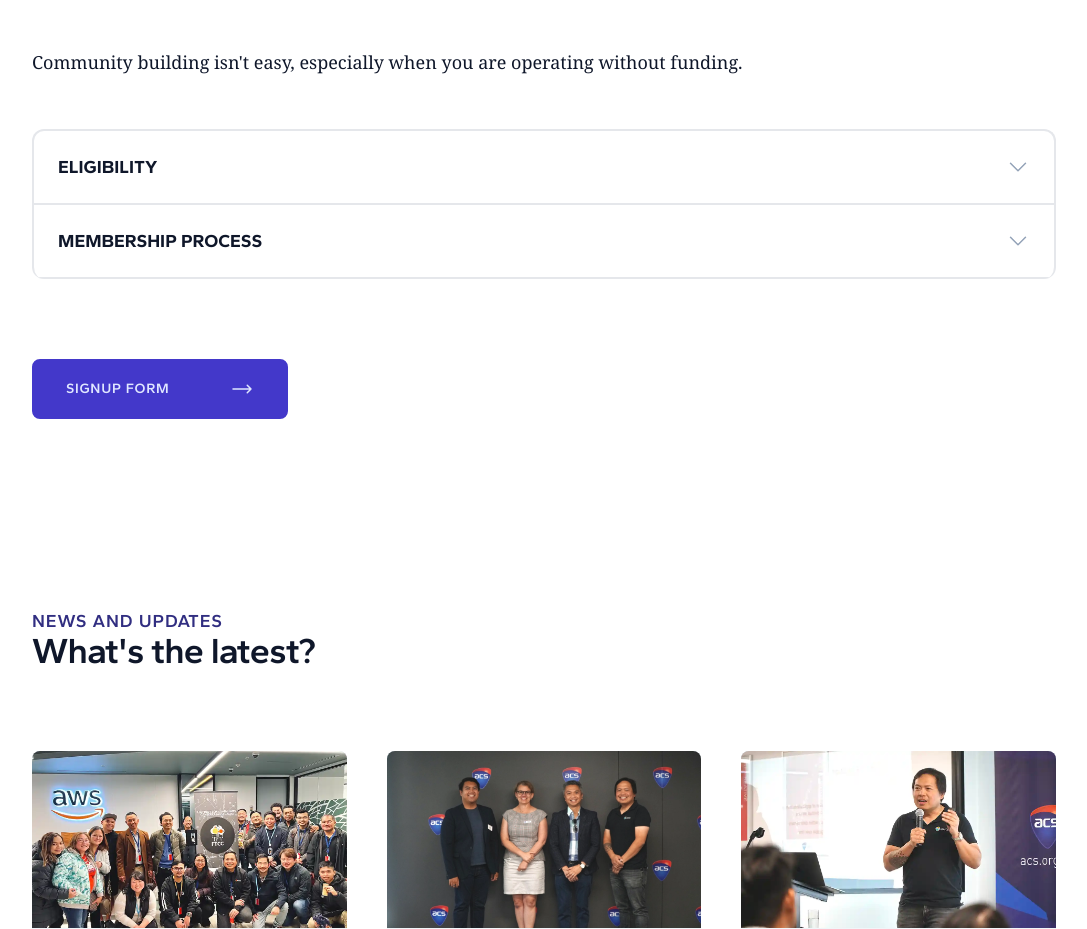
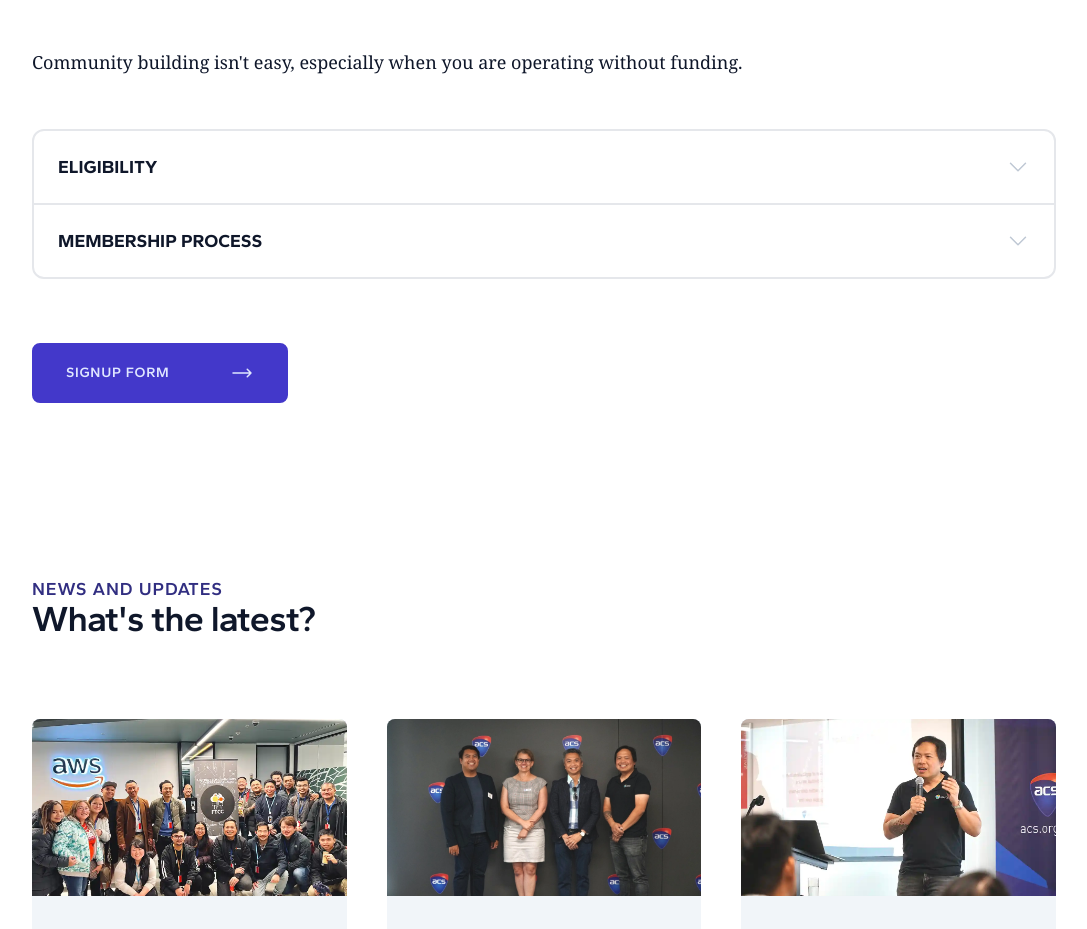
Before and after one commit to ftcc-devs/ftcc-next, a Next.js app: page / in a window 1280 px wide. Shown: the part 5220-6149 px from the top of the page, without its empty margins (96-1183 px from the left). Built offline with nearby package versions, Linux system fonts and the light colour scheme.

Commit message:
fix accordion borders

```diff
--- a/src/app/parts/AccordionItem.tsx
+++ b/src/app/parts/AccordionItem.tsx
@@ -11,17 +11,15 @@ function AccordionItem(props:AccordionItem) {
   }
 
   return (
-    <div className='overflow-hidden'>
+    <div className='overflow-hidden last:border-b-0'>
       <div className={`flex flex-row justify-between items-center ${isClose ? 'border-b-0' : 'border-b-2'}`}>
         <div className="w-full font-bold font-heading uppercase px-6">{props.title}</div>
         <div onClick={HandleAccordionClick} className='h-full p-6 cursor-pointer hover:bg-slate-100 *:hover:stroke-slate-600 transition-all duration-300'>
-          <svg xmlns="http://www.w3.org/2000/svg" fill="none" viewBox="0 0 24 24" strokeWidth={1.5} stroke="currentColor" className={`w-6 h-6 stroke-slate-400 ${isClose ? 'rotate-0' : 'rotate-180'}`}><path strokeLinecap="round" strokeLinejoin="round" d="m19.5 8.25-7.5 7.5-7.5-7.5" /></svg>
+          <svg xmlns="http://www.w3.org/2000/svg" fill="none" viewBox="0 0 24 24" strokeWidth={1.5} stroke="currentColor" className={`w-6 h-6 ${isClose ? 'rotate-0 stroke-slate-400/60' : 'rotate-180 stroke-slate-800'} transition duration-300`}><path strokeLinecap="round" strokeLinejoin="round" d="m19.5 8.25-7.5 7.5-7.5-7.5" /></svg>
         </div>
       </div>
-      <div className={`overflow-hidden
-        ${isClose ? 'h-0' : 'h-fit'}
-      `}>
-        <p className='p-6 mb-3'>{props.content}</p>
+      <div className={`overflow-hidden ${isClose ? 'h-0' : 'h-fit'} transition duration-300`}>
+        <p className='p-6 mt-2 mb-4'>{props.content}</p>
       </div>
     </div>
   )
--- a/src/app/parts/SectionJoin.tsx
+++ b/src/app/parts/SectionJoin.tsx
@@ -12,7 +12,7 @@ function SectionJoin() {
         </div>
         <p className=''>Community building isn&apos;t easy, especially when you are operating without funding.</p>
 
-        <div className='flex flex-col my-8 border-2 rounded-xl *:border-b-2 last-of-type:border-b-0 overflow-hidden'>
+        <div className='flex flex-col my-3 md:my-8 border-2 rounded-xl overflow-hidden *:border-b-2'>
           <AccordionItem
             title="Eligibility"
             content="Community building isn&apos;t easy, especially when you are operating without funding and are relying on volunteer time. But hearing the feedback like the above makes us think our efforts are worth it, knowing that we can have a positive impact on others and even inspire them to think of ways on how to help others as well. Regardless of your age, status, gender, or background, you can find a way to pay it forward and help people in our community."
@@ -23,12 +23,12 @@ function SectionJoin() {
           />
         </div>
 
-        <a href="#about" className='flex flex-row justify-between items-center gap-8 w-[16rem] hover:w-[20rem] font-heading text-sm font-semibold uppercase my-12 px-4 md:px-8 py-4 bg-indigo-700 hover:bg-indigo-900 border-2 border-indigo-700 hover:border-indigo-900 hover:shadow-glow text-indigo-100 hover:text-white rounded-lg tracking-wider transition-all duration-300'>
+        <a href="#about" className='flex flex-row justify-between items-center gap-8 w-[16rem] hover:w-[20rem] font-heading text-sm font-semibold uppercase my-8 px-4 md:px-8 py-4 bg-indigo-700 hover:bg-indigo-900 border-2 border-indigo-700 hover:border-indigo-900 hover:shadow-glow text-indigo-100 hover:text-white rounded-lg tracking-wider transition-all duration-300'>
           <span>Signup form</span>
           <span>
             <svg xmlns="http://www.w3.org/2000/svg" fill="none" viewBox="0 0 24 24" strokeWidth={1.5} stroke="currentColor" className="w-6 h-6"><path strokeLinecap="round" strokeLinejoin="round" d="M17.25 8.25 21 12m0 0-3.75 3.75M21 12H3" /></svg>
           </span>
-          </a>
+        </a>
 
       </div>
 
```
